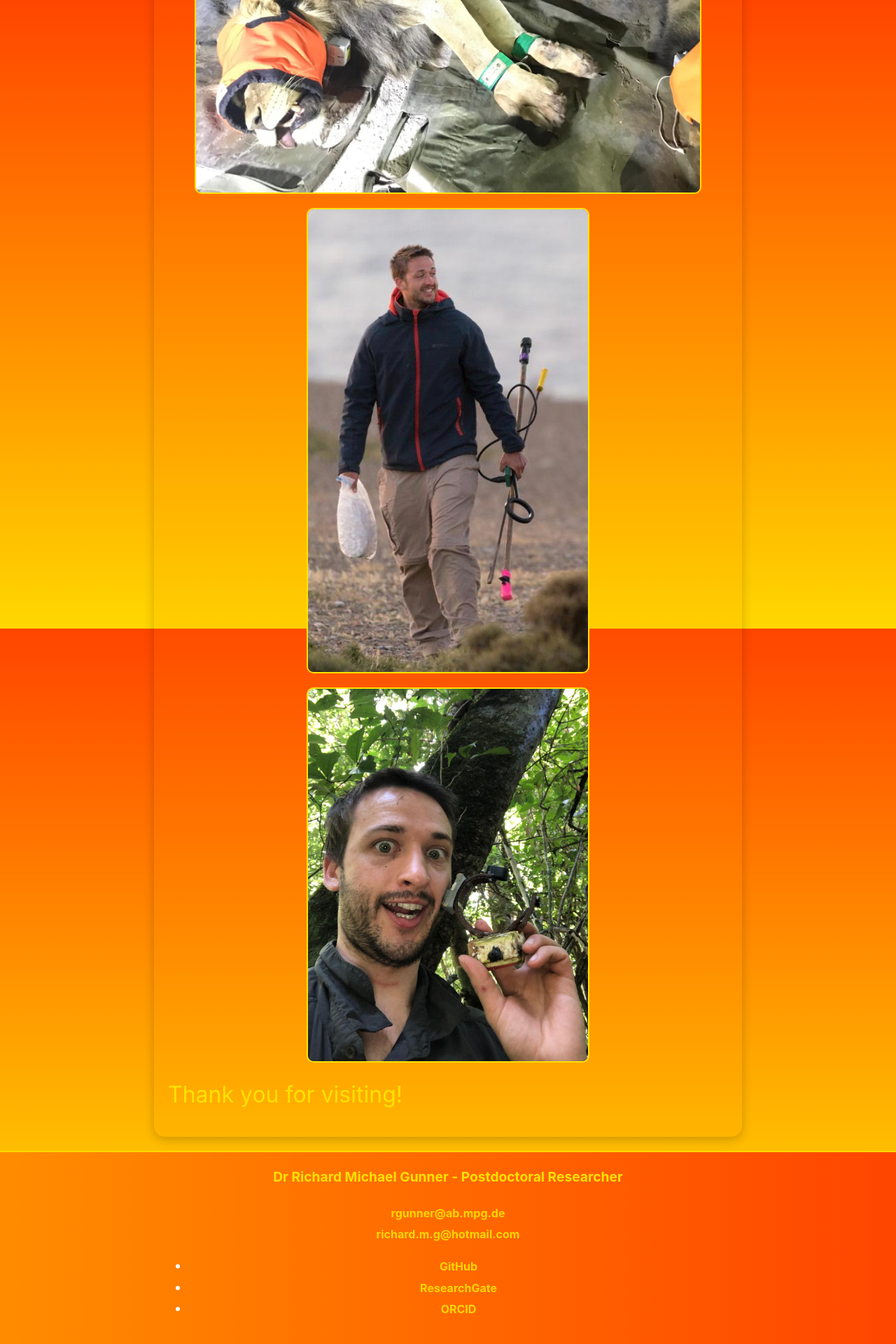
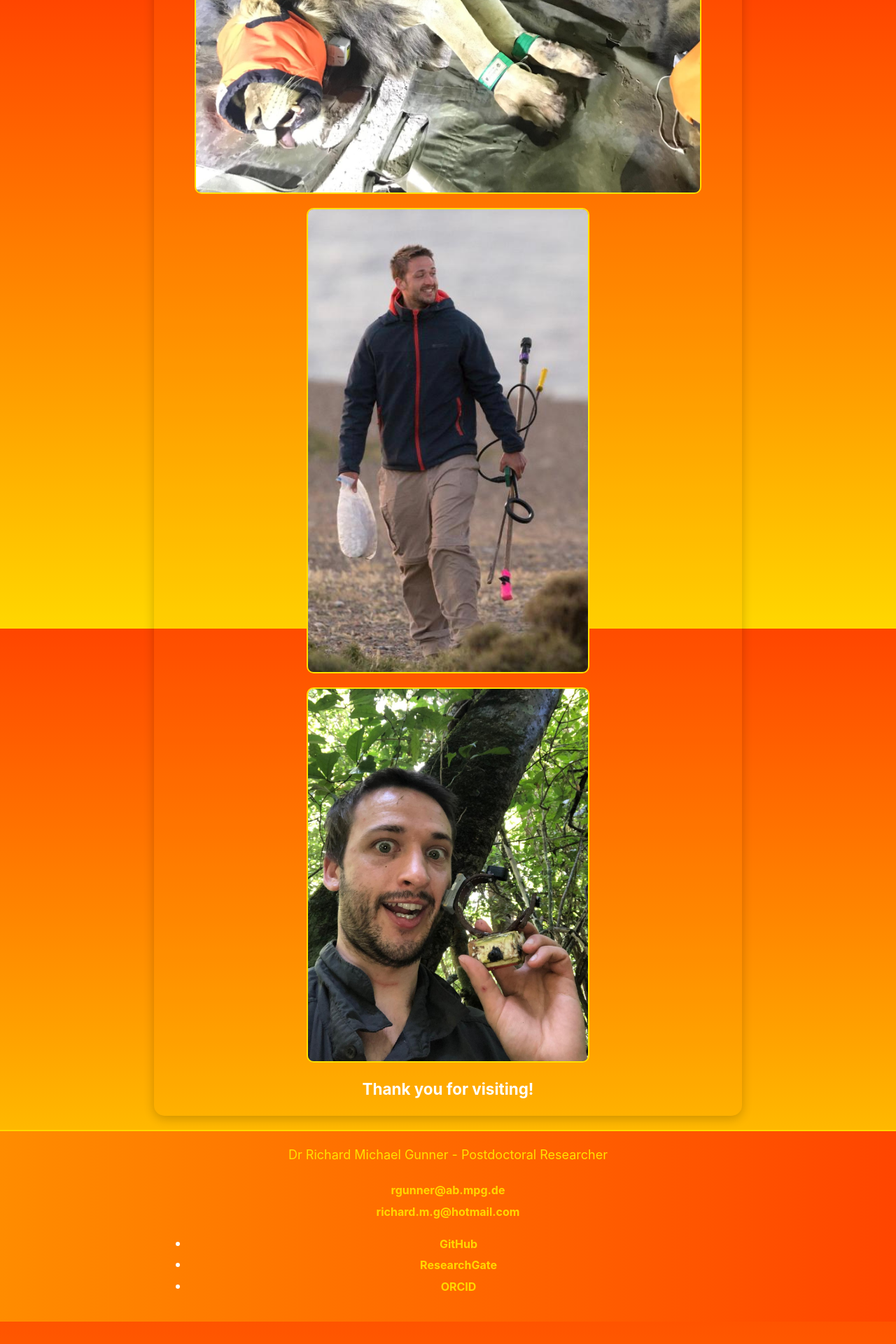
Before and after one commit to Richard6195/my-website, a Jekyll site: the page built from index.md, in a window 1280 px wide. Shown: the part 1802-3722 px from the top of the page at 70% size. Built offline with Jekyll 4.4.1, drawn with Linux system fonts in a browser that asks for light colours; after the commit the page ends 3690 px from its top, so only the background shows below that.

Commit message:
Update website with new changes

```diff
--- a/_sass/minima/_custom.scss
+++ b/_sass/minima/_custom.scss
@@ -130,17 +130,6 @@ img, video {
 .center-text {
   text-align: center; /* Center the text horizontally */
   margin-top: 20px; /* Optional: Add space above the text */
-  font-size: 1.5rem; /* Optional: Adjust font size */
+  font-size: 1.4rem; /* Optional: Adjust font size */
   font-weight: bold; /* Optional: Make the text bold */
 }
-
-.footer-heading {
-  font-size: 1.2rem; /* Adjust the size for the title */
-  font-weight: bold; /* Ensure the title remains bold */
-}
-
-.p-name {
-  font-size: 1.2rem; /* Make the author's name slightly larger */
-  font-weight: normal; /* Optional: Keep the font weight normal for contrast */
-  margin-top: 10px; /* Optional: Add space above the name */
-}
--- a/index.md
+++ b/index.md
@@ -19,4 +19,6 @@ Feel free to explore:
 ![Alt Text](assets/images/selfieargentina.jpg){: width="50%"}
 ![Alt Text](assets/images/collarselfie.jpg){: width="50%"}
 
-# Thank you for visiting!
+<div class="center-text">
+  Thank you for visiting!
+</div>
```
Also changed, not shown: about.md (+1 -0 lines).
